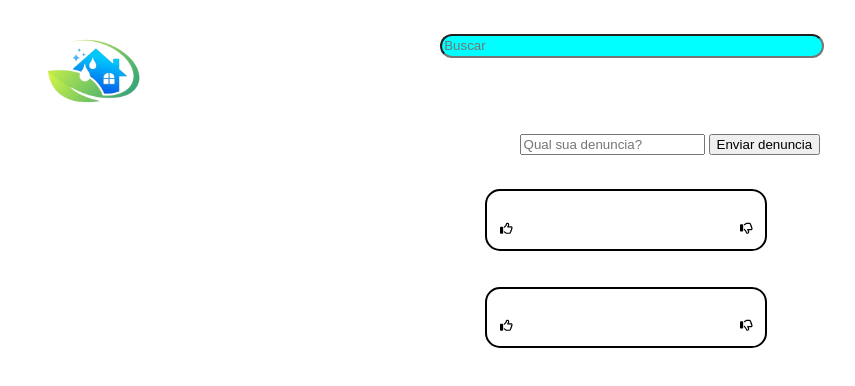
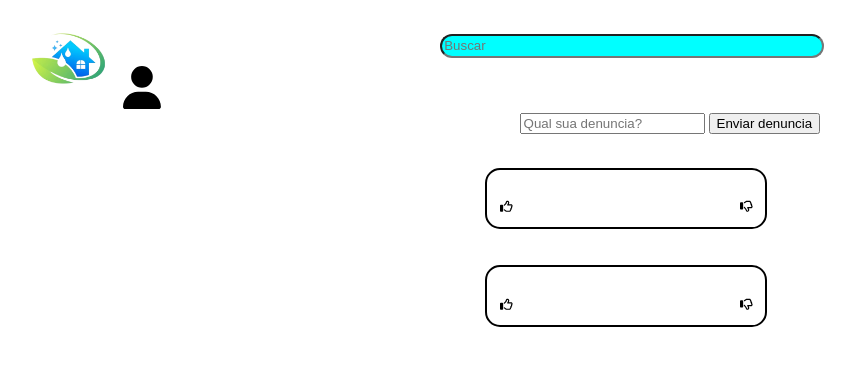
Before and after one commit to Guxta351/trabalho-final, a plain HTML site: page frontend/principal.html in a window 1280 px wide. Shown: the whole page, without its empty margins (3-858 px from the left). Drawn offline with Linux system fonts and the light colour scheme.

Commit message:
alteração

```diff
--- a/frontend/principal.html
+++ b/frontend/principal.html
@@ -5,8 +5,8 @@
     <title>www.Ecosanea.com.br</title>
     <style>
         img {
-            width: 10%;
-            margin-left: 2%;
+            width: 8%;
+            margin-left: 1%;
         }
 
         .pesquisa {
@@ -47,12 +47,25 @@
         .icone-like {
             width: 5%;
         }
+
+        .icone-perfil{
+            margin-top: 10%;
+        }
+
+        .icone-perfil svg{
+            width: 3%;
+        }
     </style>
 </head>
 
 <body>
     <input class="pesquisa" placeholder="Buscar">
     <img src="imagens/EcoSanea-removebg-preview.png">
+    <a href="perfil.html" class="icone-perfil" ><svg xmlns="http://www.w3.org/2000/svg"
+            viewBox="0 0 448 512"><!--!Font Awesome Free 6.6.0 by @fontawesome - https://fontawesome.com License - https://fontawesome.com/license/free Copyright 2024 Fonticons, Inc.-->
+            <path
+                d="M224 256A128 128 0 1 0 224 0a128 128 0 1 0 0 256zm-45.7 48C79.8 304 0 383.8 0 482.3C0 498.7 13.3 512 29.7 512l388.6 0c16.4 0 29.7-13.3 29.7-29.7C448 383.8 368.2 304 269.7 304l-91.4 0z" />
+        </svg></a>
     <div class="Denuncia">
         <input class="Denuncia" placeholder="Qual sua denuncia?">
         <button onclick="salvarDenuncia()">Enviar denuncia</button>
```
Lines whose indentation alone changed are shown as unchanged.
